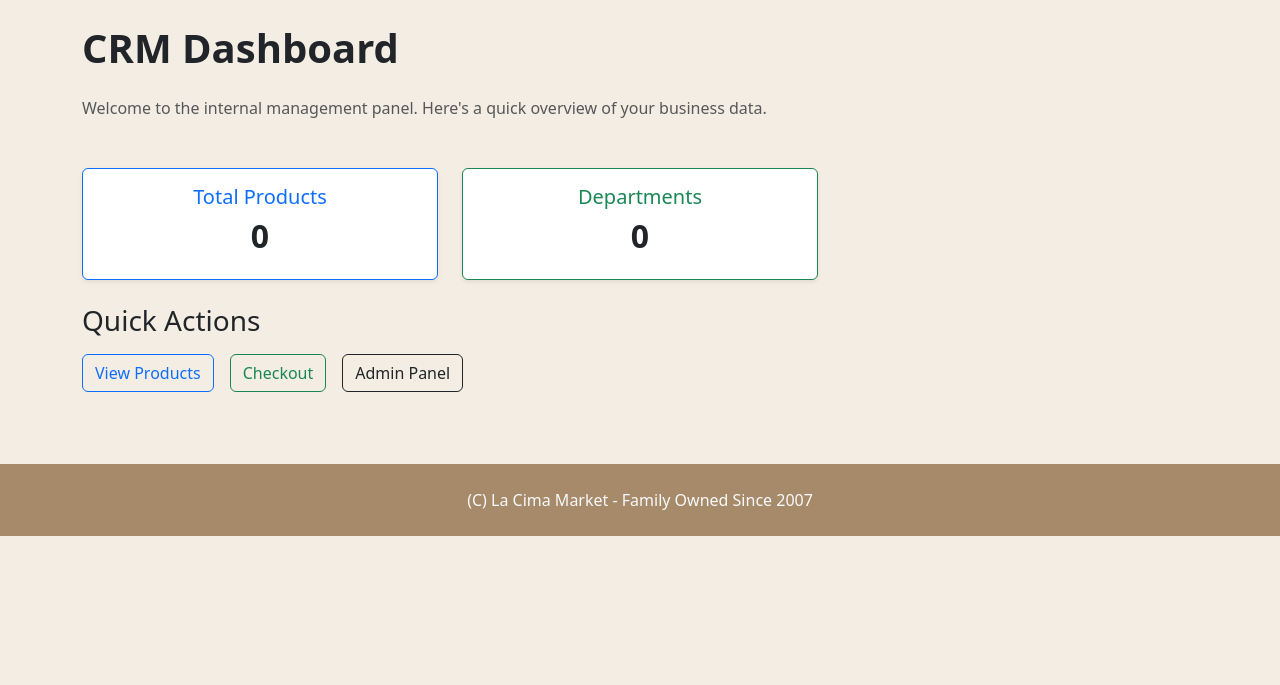
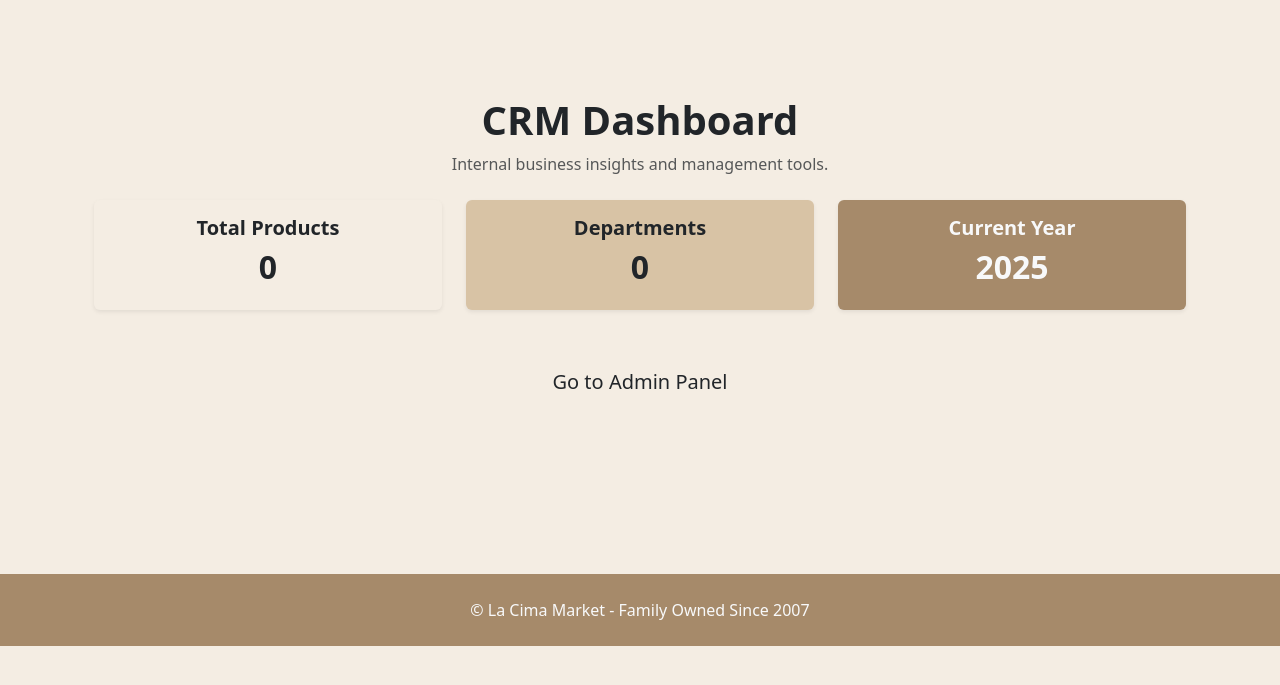
Before and after one commit to Cn0502/Local-Business-CRM, a Django app: page /crm/ in a window 1280 px wide. Shown: the part 56-741 px from the top of the page. Run offline with Django 3.2, Linux system fonts and the light colour scheme; data that the repository does not hold is empty.

Commit message:
Added img to the web pages

```diff
--- a/LocalBusinessCRMProject/settings.py
+++ b/LocalBusinessCRMProject/settings.py
@@ -142,3 +142,8 @@ TEMPLATES[0]["DIRS"] = [BASE_DIR / "templates"]
 TAX_MODE = "flat"                      # "flat"
 TAX_DEFAULT_RATE = Decimal("0.1110")   # 11.1% default tax rate
 TAX_INCLUSIVE_PRICING = False          # prices are pre-tax; "false" means tax is added at checkout
+
+
+STATICFILES_DIRS = [
+    BASE_DIR / "app" / "static",
+]
--- a/app/templates/app/crm_dashboard.html
+++ b/app/templates/app/crm_dashboard.html
@@ -1,33 +1,61 @@
 {% extends "layout.html" %}
+{% load static %}
 {% block title %}CRM Dashboard{% endblock %}
+
 {% block content %}
-<h1 class="mb-4 fw-bold">CRM Dashboard</h1>
-<p class="text-muted mb-5">Welcome to the internal management panel. Here's a quick overview of your business data.</p>
 
+<!-- Top Decorative Border -->
+<div class="talavera-border mb-4"></div>
 
-<div class="row g-4 mb-4">
+<div class="container py-5">
+
+    <!-- Header -->
+    <div class="text-center mb-4">
+        <h1 class="fw-bold">CRM Dashboard</h1>
+        <p class="text-muted">Internal business insights and management tools.</p>
+    </div>
+
+    <div class="row g-4">
+
+        <!-- Total Products -->
         <div class="col-md-4">
-        <div class="card text-center shadow-sm border-primary">
-            <div class="card-body">
-                <h5 class="card-title text-primary">Total Products</h5>
+            <div class="card shadow-sm border-0" style="background-color:#F4EDE3;">
+                <div class="card-body text-center">
+                    <h5 class="fw-bold">Total Products</h5>
                     <h2 class="fw-bold">{{ total_products }}</h2>
                 </div>
             </div>
         </div>
+
+        <!-- Departments -->
         <div class="col-md-4">
-        <div class="card text-center shadow-sm border-success">
-            <div class="card-body">
-                <h5 class="card-title text-success">Departments</h5>
+            <div class="card shadow-sm border-0" style="background-color:#D8C3A5;">
+                <div class="card-body text-center">
+                    <h5 class="fw-bold">Departments</h5>
                     <h2 class="fw-bold">{{ departments }}</h2>
                 </div>
             </div>
         </div>
+
+        <!-- Year -->
+        <div class="col-md-4">
+            <div class="card shadow-sm border-0" style="background-color:#A68A6A;">
+                <div class="card-body text-center text-light">
+                    <h5 class="fw-bold">Current Year</h5>
+                    <h2 class="fw-bold">{{ year }}</h2>
+                </div>
+            </div>
         </div>
 
-<h3 class="mb-3">Quick Actions</h3>
-<div class="d-flex flex-wrap gap-3">
-    <a href="{% url 'product_list' %}" class="btn btn-outline-primary">View Products</a>
-    <a href="/checkout/" class="btn btn-outline-success">Checkout</a>
-    <a href="/admin/" class="btn btn-outline-dark">Admin Panel</a>
     </div>
+
+    <div class="text-center mt-5">
+        <a href="/admin" class="btn btn-green btn-lg">Go to Admin Panel</a>
+    </div>
+
+</div>
+
+<!-- Bottom Border -->
+<div class="talavera-border mt-5"></div>
+
 {% endblock %}
--- a/app/templates/layout.html
+++ b/app/templates/layout.html
@@ -1,3 +1,4 @@
+{% load static %}
 <!DOCTYPE html>
 <html lang="en">
 <head>
@@ -9,7 +10,7 @@
     <link rel="stylesheet" href="https://cdn.jsdelivr.net/npm/bootstrap@5.3.2/dist/css/bootstrap.min.css">
 
     <!-- Custom CSS -->
-    <link rel="stylesheet" href="/static/css/styles.css">
+    <link rel="stylesheet" href="{% static 'css/styles.css' %}">
 </head>
 
 <body style="background-color: #F4EDE3;">
@@ -62,7 +63,7 @@
     <!-- Footer -->
     <footer class="text-center py-4 mt-5" style="background-color:#A68A6A;">
         <p class="text-light mb-0">
-            (C) {{ now|date:"Y" }} La Cima Market - Family Owned Since 2007
+            © {{ now|date:"Y" }} La Cima Market - Family Owned Since 2007
         </p>
     </footer>
 
```
Also changed, not shown: app/templates/app/about.html (+24 -6 lines), app/templates/app/contact.html (+43 -12 lines), app/templates/app/index.html (+21 -17 lines), app/static/app/img/butcher 2.jpg (added), app/static/app/img/butcher.jpg (added), 3 other files. Lines whose indentation alone changed are shown as unchanged.
